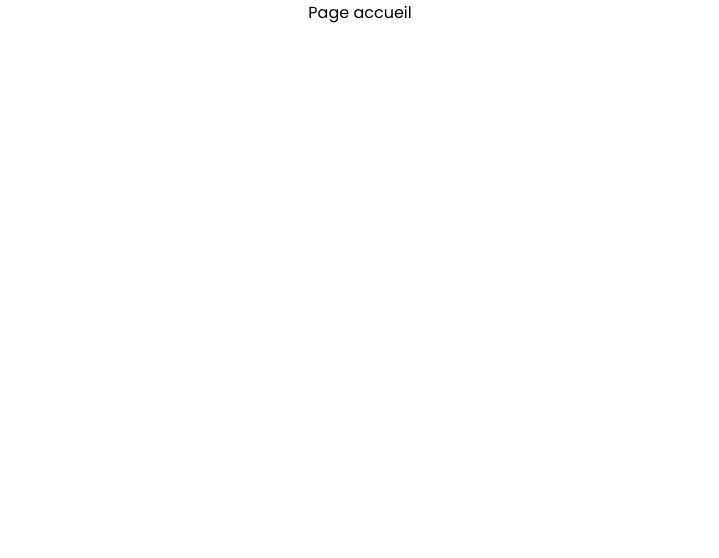
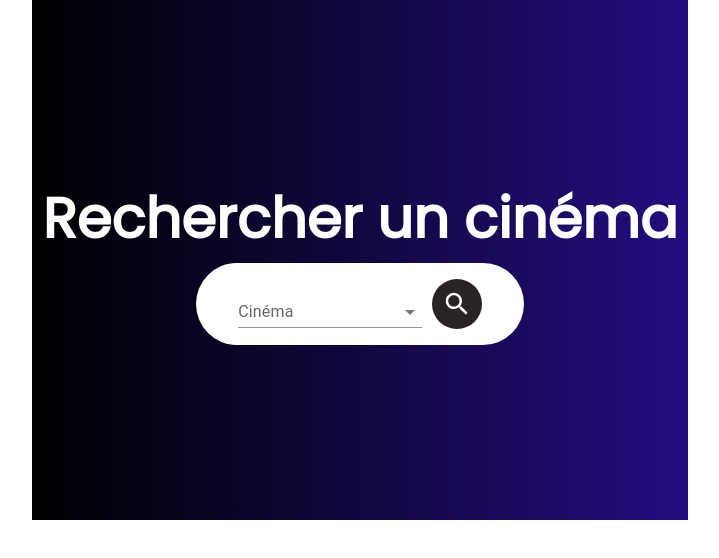
Before and after one commit to Anothays/Cin-phoria_web, a Next.js app: page / in a window 1280 px wide. Shown: the top 558 px of the page, without its empty margins (280-999 px from the left). Built offline with nearby package versions, Linux system fonts and the light colour scheme; no server answers.

Commit message:
add Hero section to HomePage with searchArea

```diff
--- a/src/app/page.tsx
+++ b/src/app/page.tsx
@@ -1,3 +1,9 @@
+import Hero from '@/containers/HomePage/Hero';
+
 export default function Home() {
-  return <div>Page accueil</div>;
+  return (
+    <div>
+      <Hero />
+    </div>
+  );
 }
--- /dev/null
+++ b/src/containers/HomePage/Hero/Hero.module.scss
@@ -0,0 +1,38 @@
+@import 'src/styles/_variables.module.scss';
+@import 'src/styles/_colors.module.scss';
+.container {
+  display: flex;
+  align-items: center;
+  justify-content: center;
+  width: 100%;
+  height: 32.5rem;
+  background: $gradient1;
+  // background: radial-gradient(circle at 70% center, transparent 30%, rgb(6, 5, 5) 60%);
+  position: relative;
+  .searchContainer {
+    display: flex;
+    flex-direction: column;
+    align-items: center;
+    justify-content: center;
+    width: 100%;
+    .title {
+      color: $white-color;
+      font-size: 3.5rem;
+      font-weight: 700;
+      line-height: 1.2;
+      text-align: center;
+      padding: $space-md;
+    }
+  }
+}
+
+@media (max-width: $breakpoint-xl) {
+  .container {
+    height: 25rem;
+    .searchContainer {
+      .title {
+        font-size: calc(1.475rem + 2.7vw);
+      }
+    }
+  }
+}
--- /dev/null
+++ b/src/containers/HomePage/Hero/SearchArea/SearchArea.module.scss
@@ -0,0 +1,34 @@
+@import 'src/styles/_variables.module.scss';
+@import 'src/styles/_colors.module.scss';
+.container {
+  display: flex;
+  align-items: center;
+  justify-content: center;
+  gap: $space-md;
+  background: $white-color;
+  width: 50%;
+  padding: $space-lg $space-xxl;
+  border-radius: 10rem;
+  max-width: $breakpoint-xl;
+  .searchButton {
+    cursor: pointer;
+    display: flex;
+    align-items: center;
+    justify-content: center;
+    border-radius: 10rem;
+    padding: $space-md;
+    background-color: $primary-color;
+    color: $white-color;
+    &:hover {
+      background-color: darken($primary-color, 10%);
+    }
+  }
+}
+
+@media (max-width: $breakpoint-xl) {
+  .container {
+    width: 90%;
+    padding: $space-md;
+    border-radius: $space-md;
+  }
+}
--- /dev/null
+++ b/src/containers/HomePage/Hero/SearchArea/index.tsx
@@ -0,0 +1,44 @@
+'use client';
+
+import fetcher from '@/services/fetcher';
+import { ApiJSONResponseType } from '@/types/ApiResponseType';
+import { MovieTheaterType } from '@/types/MovieTheaterType';
+import SearchIcon from '@mui/icons-material/Search';
+import { CircularProgress } from '@mui/material';
+import Autocomplete from '@mui/material/Autocomplete';
+import TextField from '@mui/material/TextField';
+import { useState } from 'react';
+import styles from './SearchArea.module.scss';
+
+export default function SearchArea() {
+  const [theaters, setTheaters] = useState<readonly MovieTheaterType[]>([]);
+  const [isloading, setIsLoading] = useState(true);
+
+  const retriveMoviesTheaters = async () => {
+    try {
+      const response: ApiJSONResponseType = await fetcher('/api/movie_theaters');
+      setTheaters(response['hydra:member'].map((item) => item['theaterName']));
+      setIsLoading(false);
+    } catch (error) {
+      console.log(error);
+    }
+  };
+
+  return (
+    <div className={styles.container}>
+      <Autocomplete
+        onOpen={retriveMoviesTheaters}
+        fullWidth={true}
+        disablePortal
+        id="combo-box-demo"
+        options={theaters}
+        renderInput={(params) => <TextField {...params} label="Cinéma" variant={'standard'} />}
+        loading={isloading}
+        loadingText={<CircularProgress color="inherit" size={20} />}
+      />
+      <span className={styles.searchButton}>
+        <SearchIcon sx={{ fontSize: { sm: 16, lg: 30 } }} />
+      </span>
+    </div>
+  );
+}
--- /dev/null
+++ b/src/containers/HomePage/Hero/index.tsx
@@ -0,0 +1,13 @@
+import SearchArea from '@/containers/HomePage/Hero/SearchArea';
+import styles from './Hero.module.scss';
+
+export default function Hero() {
+  return (
+    <section className={styles.container}>
+      <div className={styles.searchContainer}>
+        <h1 className={styles.title}>Rechercher un cinéma</h1>
+        <SearchArea />
+      </div>
+    </section>
+  );
+}
--- /dev/null
+++ b/src/services/fetcher.ts
@@ -0,0 +1,7 @@
+
+
+const BASE_URL = `${process.env.NEXT_PUBLIC_BASE_URL}`
+
+const fetcher = (input: string | URL | globalThis.Request, init?: RequestInit, baseUrl: string = BASE_URL) => fetch(`${baseUrl}${input}`, init).then(res => res.json());
+
+export default fetcher;
```
